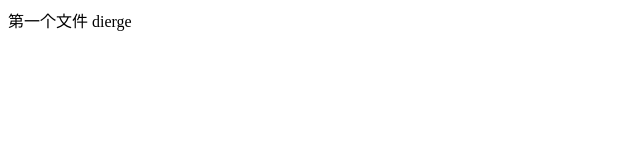
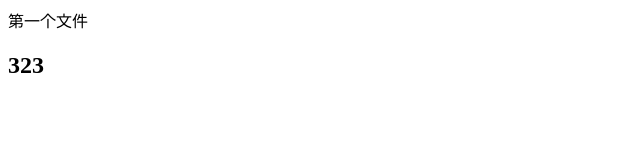
Before and after one commit to ck-sc123/sc, a plain HTML site: page index.html in a window 1280 px wide. Shown: the whole page, without its empty margins (0-640 px from the left). Drawn offline with Linux system fonts and the light colour scheme.

Commit message:
进行修改

```diff
--- /dev/null
+++ b/app.js
@@ -0,0 +1,2 @@
+
+//sdad
--- a/index.html
+++ b/index.html
@@ -1,6 +1,6 @@
 <html>
   <body>
      第一个文件
-     dierge
+     <h2> 323</h2>
   </body>
 </html>
```
